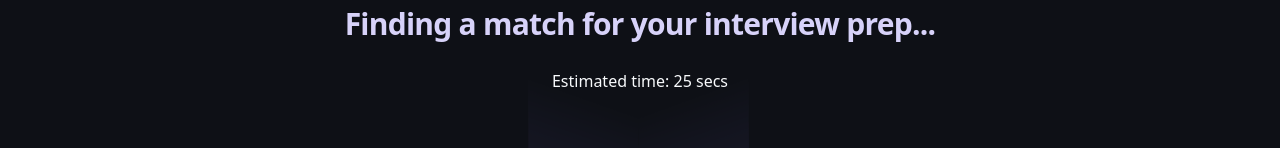
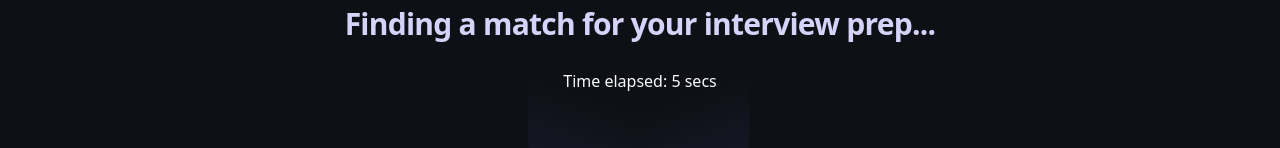
Before and after one commit to CS3219-AY2324S1/ay2324s1-course-assessment-g11, a Next.js app in the folder frontend/: page /interviews/find-match in a window 1280 px wide. Shown: the part 188-336 px from the top of the page. Built offline with nearby package versions, Linux system fonts and the light colour scheme; no server answers; sample sign-in values are in the browser's storage.

Commit message:
Add timer to find-match

```diff
--- a/frontend/src/pages/interviews/find-match.tsx
+++ b/frontend/src/pages/interviews/find-match.tsx
@@ -2,7 +2,7 @@ import Loader from "@/components/interviews/loader";
 import { Button } from "@/components/ui/button";
 import { TypographyBody, TypographyH2 } from "@/components/ui/typography";
 import { useRouter } from "next/router";
-import { useEffect } from "react";
+import { use, useEffect, useState } from "react";
 import { useMatchmaking } from "@/hooks/useMatchmaking";
 
 export default function FindMatch() {
@@ -10,11 +10,21 @@ export default function FindMatch() {
   const { match, cancelLooking } = useMatchmaking();
   const { query } = router;
   const { retry } = query;
+  const [timeElapsed, setTimeElapsed] = useState(0);
 
   const onClickCancel = () => {
     cancelLooking();
     router.push("/interviews");
   };
+
+  useEffect(() => {
+    const interval = setInterval(() => {
+      setTimeElapsed((prev) => prev + 1);
+    }, 1000);
+    return () => {
+      clearInterval(interval);
+    };
+  }, []);
 
   useEffect(() => {
     if (retry) {
@@ -43,7 +53,7 @@ export default function FindMatch() {
       <div className="gap-y-6 flex flex-col justify-center items-center">
         <TypographyH2>Finding a match for your interview prep...</TypographyH2>
 
-        <TypographyBody>Estimated time: 25 secs</TypographyBody>
+        <TypographyBody>Time elapsed: {timeElapsed} secs</TypographyBody>
       </div>
 
       <Loader />
```
